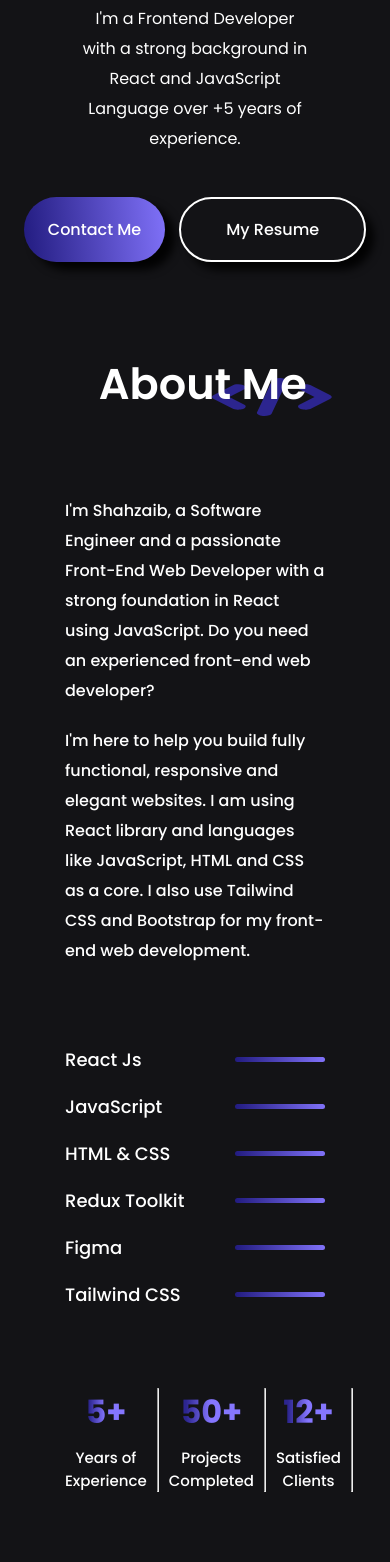
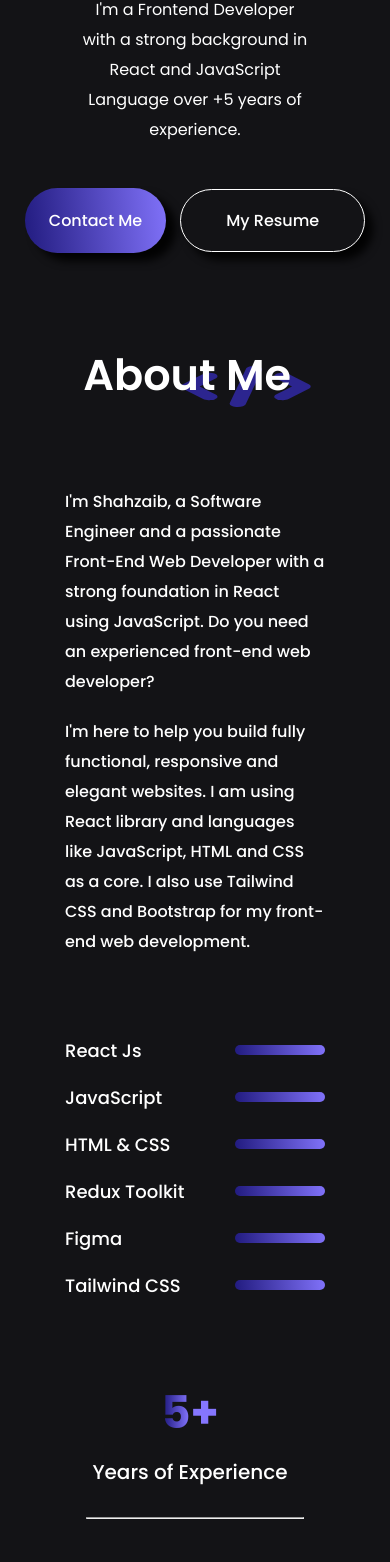
Before and after one commit to shahzaibkhan2/Shahzaib-Khan-Portfolio, a React (Vite) app: page / in a window 390 px wide. Shown: the part 760-2322 px from the top of the page. Built offline with nearby package versions, Linux system fonts and the light colour scheme.

Commit message:
responsiveness

```diff
--- a/src/components/aboutMe/AboutMe.module.css
+++ b/src/components/aboutMe/AboutMe.module.css
@@ -302,3 +302,35 @@
     font-size: 15px;
   }
 }
+
+@media (max-width: 405px) {
+  .about__achievements {
+    display: grid;
+    align-items: center;
+    justify-content: center;
+    gap: 30px;
+  }
+
+  .about__skill hr {
+    height: 10px;
+  }
+
+  .about__achievement h1 {
+    font-size: 45px;
+    font-weight: 700;
+  }
+
+  .about__achievement p {
+    text-align: center;
+    font-size: 20px;
+  }
+
+  .about__title {
+    margin-left: 7%;
+  }
+
+  .about__title img {
+    right: -20px;
+    width: 130px;
+  }
+}
--- a/src/components/hero/Hero.module.css
+++ b/src/components/hero/Hero.module.css
@@ -54,7 +54,7 @@
 .hero__resume {
   border-radius: 50px;
   padding: 25px 75px;
-  border: 2px solid #fff;
+  border: 1px solid #fff;
   cursor: pointer;
   transition: 0.3s;
   box-shadow: 8px 8px 8px 0 rgba(0, 0, 0, 0.9);
@@ -182,7 +182,7 @@
   }
 
   .hero__resume {
-    padding: 20px 50px;
+    padding: 20px 35px;
     border-radius: 40px;
   }
 
--- a/src/components/myWork/MyWork.module.css
+++ b/src/components/myWork/MyWork.module.css
@@ -158,6 +158,16 @@
   }
 
   .mywork__showmore {
-    font-size: 16px;
+    font-size: 14px;
+  }
+
+  .mywork__container img {
+    height: 160px;
+    width: 100%;
+    border-radius: 20px;
+  }
+
+  .mywork__showmore img {
+    width: 25px;
   }
 }
--- a/src/components/navbar/Navbar.jsx
+++ b/src/components/navbar/Navbar.jsx
@@ -30,7 +30,7 @@ const Navbar = () => {
 
   return (
     <nav className={`${styles.navbar} ${stickyBg && styles.nav__bg}`}>
-      <img src={shahzaibLogo2} alt="Logo" />
+      <img className={`${styles.logo}`} src={shahzaibLogo2} alt="Logo" />
       <img
         ref={openRef}
         src={menuOpenIcon}
--- a/src/components/navbar/Navbar.module.css
+++ b/src/components/navbar/Navbar.module.css
@@ -90,6 +90,10 @@
     margin: 20px 50px;
   }
 
+  .navbar .logo {
+    width: 150px;
+  }
+
   .communicate__me {
     display: none;
   }
@@ -99,6 +103,7 @@
     position: fixed;
     right: 30px;
     cursor: pointer;
+    width: 30px;
   }
 
   .nav__menu__close {
--- a/src/components/services/Services.module.css
+++ b/src/components/services/Services.module.css
@@ -181,3 +181,14 @@
     margin-left: 17%;
   }
 }
+
+@media (max-width: 405px) {
+  .services__format {
+    padding: 20px;
+  }
+
+  .services__title {
+    margin-left: 2%;
+    text-align: center;
+  }
+}
```
